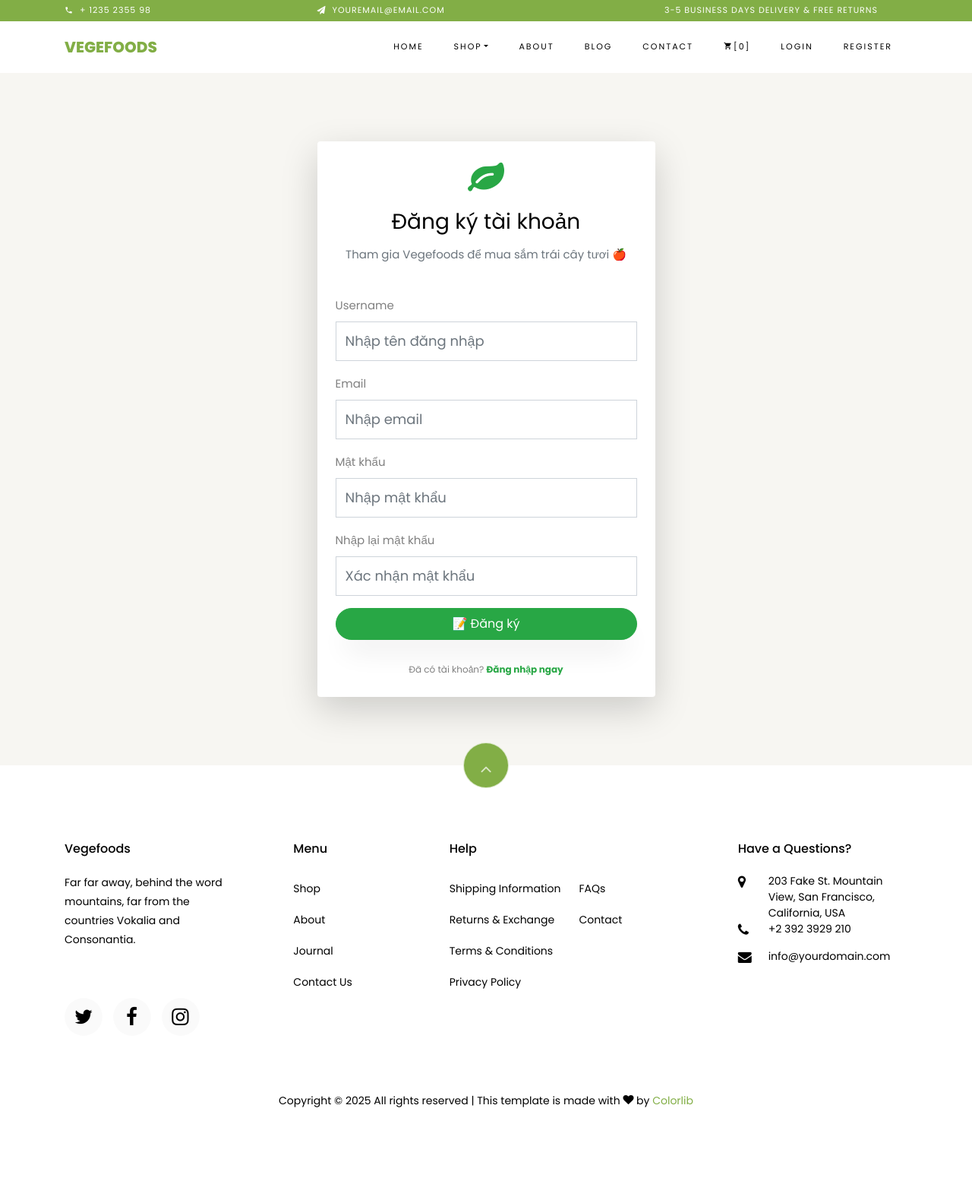
After one commit to Hortagusa/Django, a Django app: page /register/ in a window 1280 px wide. The commit adds this page. Shown: the whole page at 76% size. Run offline with Django 5.2, Linux system fonts and the light colour scheme; some libraries are stand-ins or nearby versions; some web fonts are replaced.

Commit message:
login/logout/register

```diff
--- a/QKC/myproject/myapp/forms.py
+++ b/QKC/myproject/myapp/forms.py
@@ -5,3 +5,4 @@ class ProductForm(forms.ModelForm):
     class Meta:
         model = Product
         fields = ['name', 'price', 'description']
+        fields = ['name', 'image', 'price', 'description']
--- a/QKC/myproject/myapp/views.py
+++ b/QKC/myproject/myapp/views.py
@@ -1,9 +1,11 @@
 from django.shortcuts import render, get_object_or_404, redirect
 from myapp.models import Product
-from django.views.decorators.csrf import csrf_exempt
+from django.contrib.auth import login as auth_login, logout as auth_logout
+from django.contrib import messages
+from django.contrib.auth.decorators import login_required
+from django.contrib.auth.forms import AuthenticationForm
+from .forms import ProductForm
 from django.contrib.auth.models import User
-from django.contrib.auth import authenticate, login as auth_login, logout as auth_logout
-from django.contrib import messages
 
 def index(request):
     return render(request, 'index.html')
@@ -25,34 +27,42 @@ def shop(request):
     }
     return render(request, 'shop.html', context)
 
+@login_required(login_url="login")
 def add_shop(request):
-    if request.method == 'POST':
-        Product.objects.create(
-            name=request.POST['name'],
-            image=request.POST['image'],
-            price=request.POST['price'],
-            description=request.POST['description']
-        )
-        return redirect('myapp:shop')
+    if request.method == "POST":
+        form = ProductForm(request.POST)
+        if form.is_valid():
+            form.save()
+            return redirect("myapp:shop")
+    else:
+        form = ProductForm()
 
-    return render(request, 'shop_form.html')
+    return render(request, "shop_form.html", {"form": form})
 
+
+
+@login_required(login_url="login")
 def edit_shop(request, pk):
     product = get_object_or_404(Product, pk=pk)
 
-    if request.method == 'POST':
-        product.name = request.POST['name']
-        product.image = request.POST['image']
-        product.price = request.POST['price']
-        product.description = request.POST['description']
-        product.save()
-        return redirect('myapp:shop')
+    if request.method == "POST":
+        form = ProductForm(request.POST, instance=product)
+        if form.is_valid():
+            form.save()
+            return redirect("myapp:shop")
+    else:
+        form = ProductForm(instance=product)
 
-    return render(request, 'shop_form.html', {'product': product})
+    return render(
+        request,
+        "shop_form.html",
+        {"form": form, "product": product},
+    )
 
+
+@login_required(login_url="login")
 def delete_shop(request, pk):
     product = get_object_or_404(Product, pk=pk)
-
     if request.method == 'POST':
         product.delete()
         return redirect('myapp:shop')
@@ -60,14 +70,13 @@ def delete_shop(request, pk):
     return render(request, 'shop_delete.html', {'product': product})
 
 def product_single(request, pk):
-    product = Product.objects.get(pk=pk)
+    product = get_object_or_404(Product, pk=pk)
     products = Product.objects.exclude(pk=pk)[:4]
 
     return render(request, 'product-single.html', {
         'product': product,
         'products': products,
     })
-
 
 
 def cart(request):
@@ -92,3 +101,49 @@ def blog_single(request):
 
 def contact(request):
     return render(request, 'contact.html')
+
+def login_view(request):
+    if request.user.is_authenticated:
+        return redirect('myapp:shop')
+    if request.method == 'POST':
+        form = AuthenticationForm(request, data=request.POST)
+        if form.is_valid():
+            user = form.get_user()
+            auth_login(request, user)
+            messages.success(request, f"Welcome back, {user.username}!")
+            return redirect('myapp:shop')
+        else:
+            messages.error(request, "Invalid username or password.")
+    else:
+        form = AuthenticationForm()
+    return render(request, 'login.html', {'form': form})
+
+
+def logout_view(request):
+    auth_logout(request)
+    messages.info(request, "You have been successfully logged out.")
+    return redirect('myapp:shop')
+
+def register_view(request):
+    if request.method == "POST":
+        username = request.POST["username"]
+        email = request.POST["email"]
+        password = request.POST["password"]
+        password2 = request.POST["password2"]
+
+        if password != password2:
+            messages.error(request, "Mật khẩu không khớp")
+            return redirect("register")
+
+        if User.objects.filter(username=username).exists():
+            messages.error(request, "Tài khoản đã tồn tại")
+            return redirect("register")
+
+        user = User.objects.create_user(
+            username=username,
+            email=email,
+            password=password
+        )
+        return redirect("login")
+
+    return render(request, "register.html")
--- a/QKC/myproject/myproject/urls.py
+++ b/QKC/myproject/myproject/urls.py
@@ -14,4 +14,7 @@ urlpatterns = [
     path('wishlist/', views.wishlist, name='wishlist'),
     path('blog/', views.blog, name='blog'),
     path('contact/', views.contact, name='contact'),
+    path("login/", views.login_view, name="login"),
+    path("logout/", views.logout_view, name="logout"),
+    path("register/", views.register_view, name="register"),
 ]
--- a/QKC/myproject/templates/base.html
+++ b/QKC/myproject/templates/base.html
@@ -136,6 +136,21 @@
                 ><span class="icon-shopping_cart"></span>[0]</a
               >
             </li>
+            {% if user.is_authenticated %}
+            <li class="nav-item">
+              <a class="nav-link">👤 {{ user.username }}</a>
+            </li>
+            <li class="nav-item">
+              <a href="{% url 'logout' %}" class="nav-link">Logout</a>
+            </li>
+            {% else %}
+            <li class="nav-item">
+              <a href="{% url 'login' %}" class="nav-link">Login</a>
+            </li>
+            <li class="nav-item">
+              <a href="{% url 'register' %}" class="nav-link">Register</a>
+            </li>
+            {% endif %}
           </ul>
         </div>
       </div>
--- /dev/null
+++ b/QKC/myproject/templates/register.html
@@ -0,0 +1,86 @@
+{% extends "base.html" %} {% block body_block %}
+
+<section class="ftco-section bg-light">
+  <div class="container">
+    <div class="row justify-content-center">
+      <div class="col-md-6 col-lg-5">
+        <div class="card shadow-lg border-0 p-4">
+          <div class="text-center mb-4">
+            <span class="icon-leaf text-success" style="font-size: 48px"></span>
+            <h3 class="mt-2">Đăng ký tài khoản</h3>
+            <p class="text-muted">
+              Tham gia Vegefoods để mua sắm trái cây tươi 🍎
+            </p>
+          </div>
+
+          {% if messages %} {% for message in messages %}
+          <div class="alert alert-danger text-center">{{ message }}</div>
+          {% endfor %} {% endif %}
+
+          <form method="post">
+            {% csrf_token %}
+
+            <div class="form-group">
+              <label>Username</label>
+              <input
+                type="text"
+                name="username"
+                class="form-control"
+                placeholder="Nhập tên đăng nhập"
+                required
+              />
+            </div>
+
+            <div class="form-group">
+              <label>Email</label>
+              <input
+                type="email"
+                name="email"
+                class="form-control"
+                placeholder="Nhập email"
+                required
+              />
+            </div>
+
+            <div class="form-group">
+              <label>Mật khẩu</label>
+              <input
+                type="password"
+                name="password"
+                class="form-control"
+                placeholder="Nhập mật khẩu"
+                required
+              />
+            </div>
+
+            <div class="form-group">
+              <label>Nhập lại mật khẩu</label>
+              <input
+                type="password"
+                name="password2"
+                class="form-control"
+                placeholder="Xác nhận mật khẩu"
+                required
+              />
+            </div>
+
+            <button type="submit" class="btn btn-success btn-block py-2">
+              📝 Đăng ký
+            </button>
+          </form>
+
+          <div class="text-center mt-4">
+            <small>
+              Đã có tài khoản?
+              <a href="{% url 'login' %}" class="text-success font-weight-bold">
+                Đăng nhập ngay
+              </a>
+            </small>
+          </div>
+        </div>
+      </div>
+    </div>
+  </div>
+</section>
+
+{% endblock %}
```
Also changed, not shown: QKC/myproject/templates/login.html (added, +45 -0 lines), QKC/myproject/templates/shop_form.html (+10 -62 lines), QKC/myproject/db.sqlite3.
